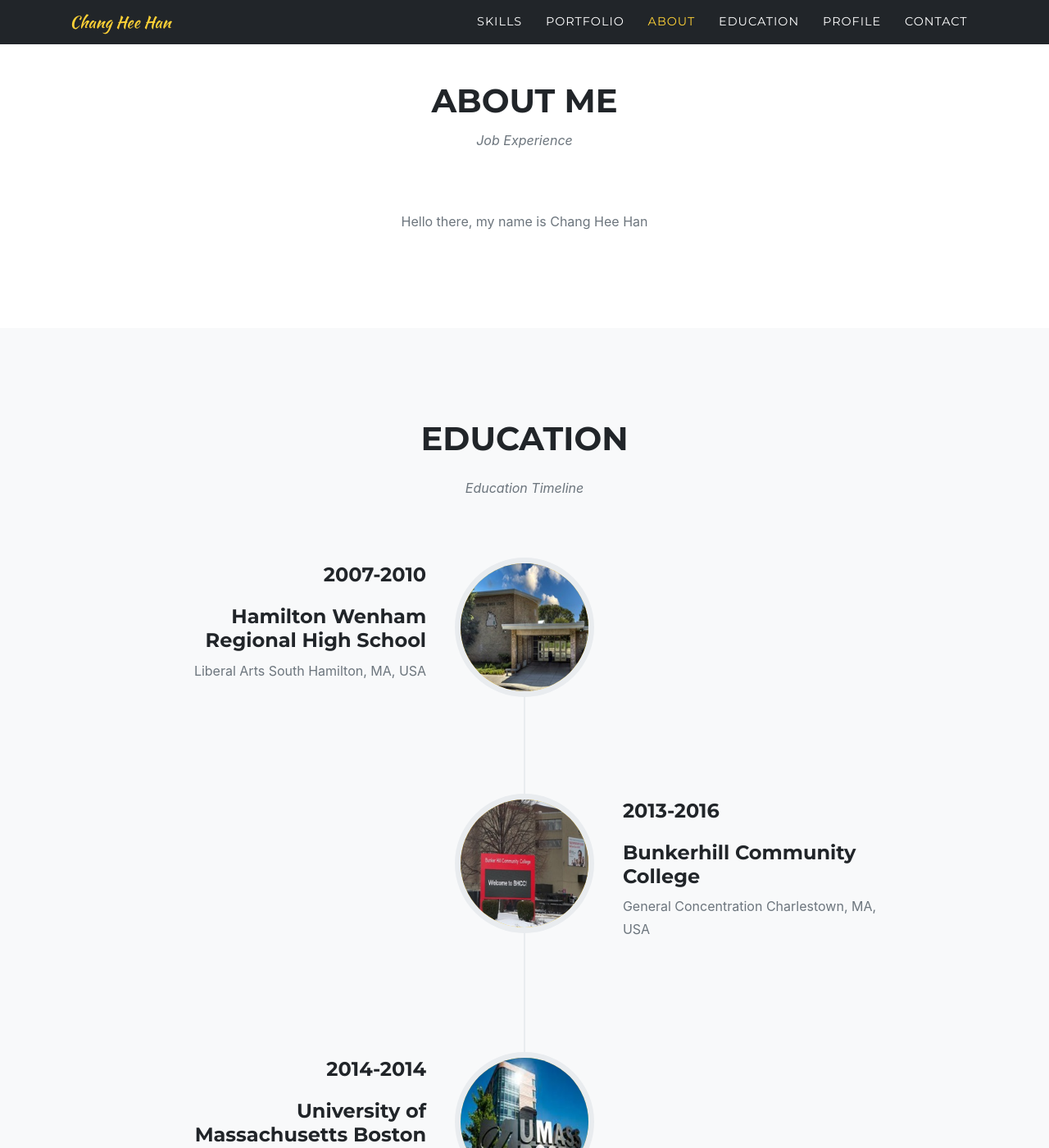
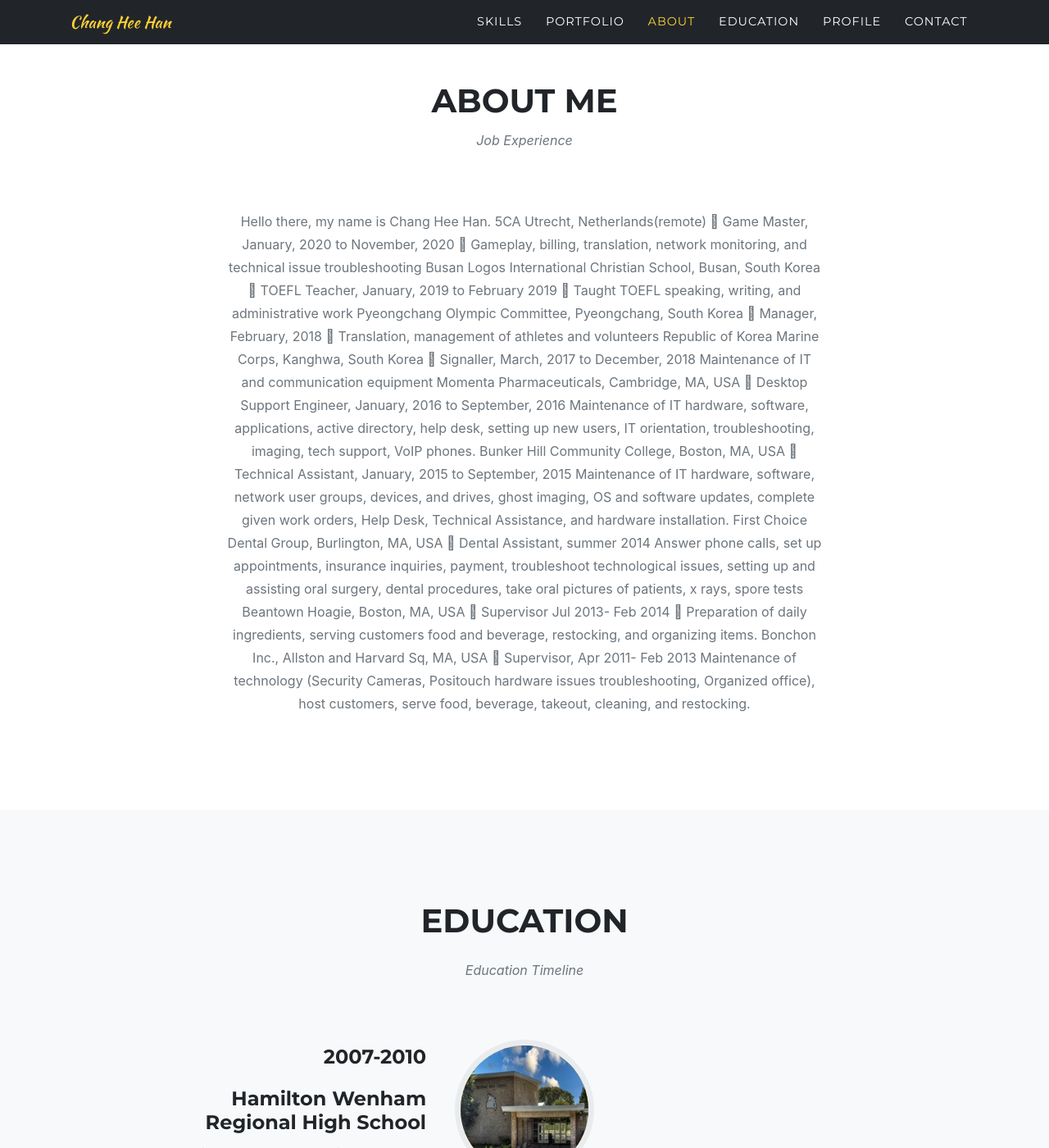
Before and after one commit to herrhanch33/herrhanch33.github.io, a Jekyll site: the page built from index.md, in a window 1280 px wide and 1400 px high, scrolled down 3177 px. Shown: the whole window at 82% size. Built offline with Jekyll 4.4.1, drawn with Linux system fonts in a browser that asks for light colours; some web fonts are replaced.

Commit message:
Content updated

```diff
--- a/_data/sitetext.yml
+++ b/_data/sitetext.yml
@@ -74,7 +74,26 @@
   about:
     title: "About Me"
     text: "Job Experience"
-    body: "Hello there, my name is Chang Hee Han"
+    body: "Hello there, my name is Chang Hee Han.
+    5CA Utrecht, Netherlands(remote)  Game Master, January, 2020 to November, 2020
+   Gameplay, billing, translation, network monitoring, and technical issue troubleshooting
+Busan Logos International Christian School, Busan, South Korea  TOEFL Teacher, January, 2019 to February 2019
+   Taught TOEFL speaking, writing, and administrative work
+Pyeongchang Olympic Committee, Pyeongchang, South Korea  Manager, February, 2018
+   Translation, management of athletes and volunteers
+Republic of Korea Marine Corps, Kanghwa, South Korea  Signaller, March, 2017 to December, 2018
+Maintenance of IT and communication equipment
+Momenta Pharmaceuticals, Cambridge, MA, USA  Desktop Support Engineer, January, 2016 to September, 2016
+Maintenance of IT hardware, software, applications, active directory, help desk, setting up new users, IT            orientation, troubleshooting, imaging, tech support, VoIP phones.
+Bunker Hill Community College, Boston, MA, USA  Technical Assistant, January, 2015 to September, 2015
+Maintenance of IT hardware, software, network user groups, devices, and drives, ghost imaging, OS and software updates, complete given work orders, Help Desk, Technical Assistance, and hardware installation.
+First Choice Dental Group, Burlington, MA, USA  Dental Assistant, summer 2014
+Answer phone calls, set up appointments, insurance inquiries, payment, troubleshoot technological issues, setting up and assisting oral surgery, dental procedures, take oral pictures of patients, x rays, spore tests
+Beantown Hoagie, Boston, MA, USA  Supervisor Jul 2013- Feb 2014
+    Preparation of daily ingredients, serving customers food and beverage, restocking, and organizing items.
+Bonchon Inc., Allston and Harvard Sq, MA, USA  Supervisor, Apr 2011- Feb 2013
+Maintenance of technology (Security Cameras, Positouch hardware issues troubleshooting, Organized office), host customers, serve food, beverage, takeout, cleaning, and restocking.
+"
     section: about
 
   team:
```
